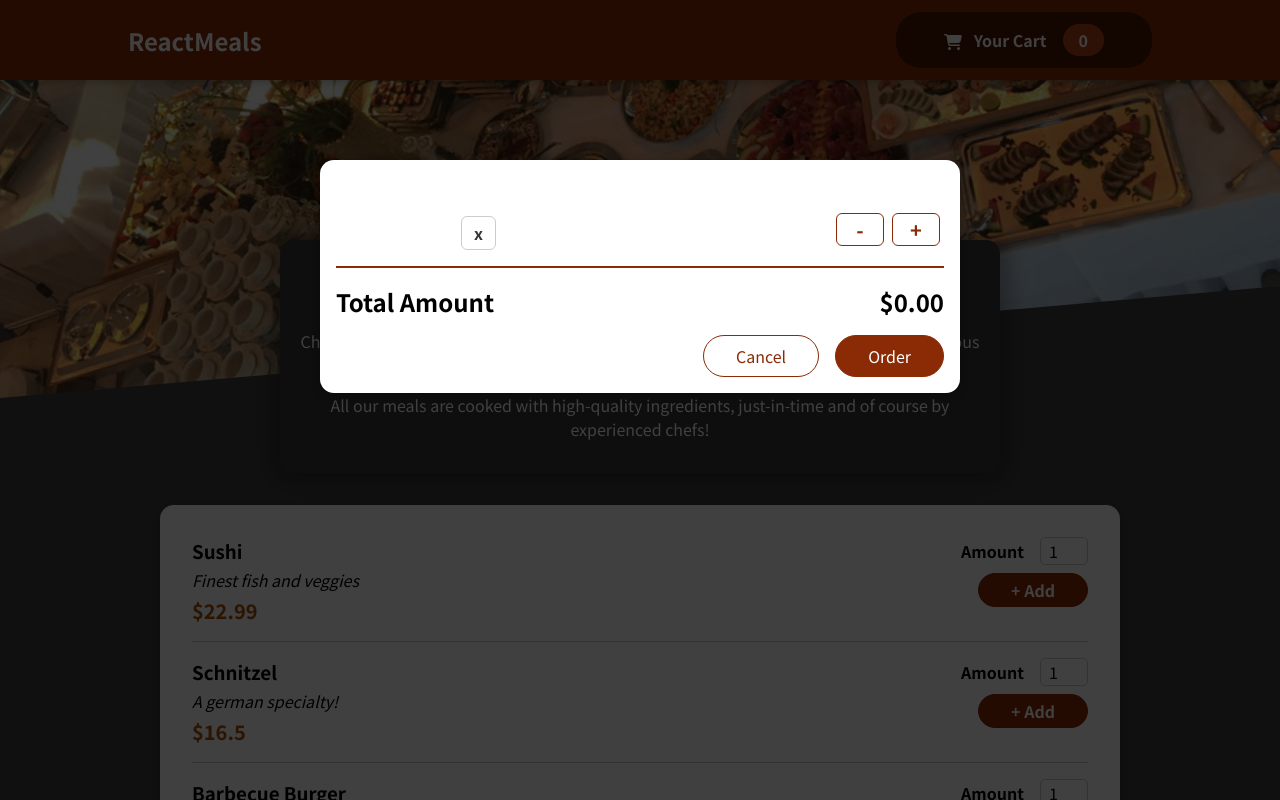
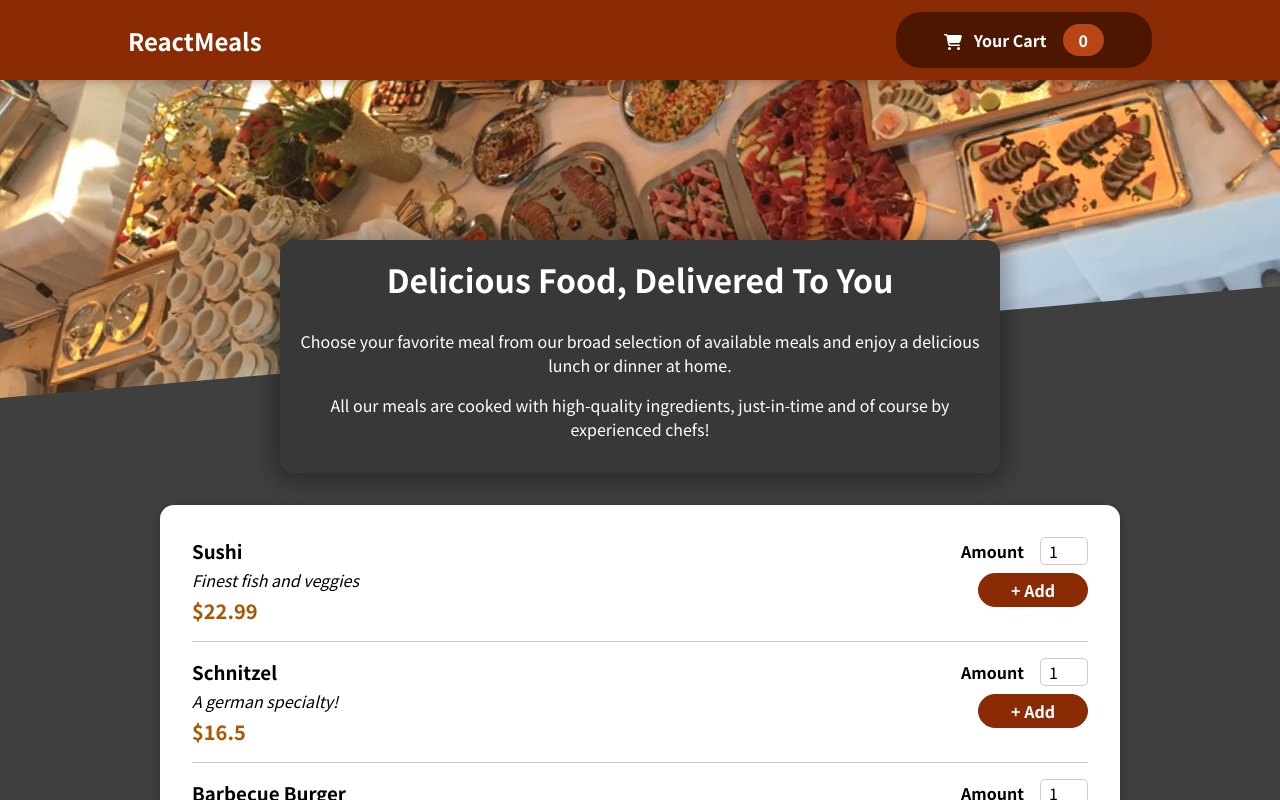
Before and after one commit to monjemaica/react_projects, a React (Create React App) app: page / in a window 1280 px wide. Shown: the top 800 px of the page. Built offline with nearby package versions, Linux system fonts and the light colour scheme.

Commit message:
add open/closed modal

```diff
--- a/src/App.js
+++ b/src/App.js
@@ -1,12 +1,17 @@
 import { Header } from "./Components/Layout/Header/Header";
 import { Meals } from "./Components/Meals/Meals";
 import { Cart } from "./Components/Cart/Cart"
+import { useState } from "react";
 
 function App() {
+  const [isClosed, setIsClosed] = useState(true);
+
   return (
     <>
-      <Cart />
-      <Header />
+    {!isClosed &&
+      <Cart isClosed={setIsClosed}/>
+    }
+      <Header isClosed={setIsClosed}/>
       <main>
         <Meals />
       </main>
--- a/src/Components/Cart/Cart.jsx
+++ b/src/Components/Cart/Cart.jsx
@@ -3,7 +3,9 @@ import classes from './Cart.module.css'
 import { CartItem } from './CartItem/CartItem'
 import Modal from '../UI/Modal/Modal'
 
-export const Cart = () => {
+export const Cart = (props) => {
+
+
     return (
 
         <Modal>
@@ -13,7 +15,7 @@ export const Cart = () => {
                 <span>$0.00</span>
             </div>
             <div className={classes.actions}>
-                    <button className={classes["button--alt"]}>Cancel</button>
+                <button className={classes["button--alt"]} onClick={props.isClosed}>Cancel</button>
                 <button className={classes.button}>Order</button>
             </div>
         </Modal>
--- a/src/Components/Layout/Header/Header.jsx
+++ b/src/Components/Layout/Header/Header.jsx
@@ -1,13 +1,14 @@
-import React from 'react';
+import React, { useState } from 'react';
 import classes from './Header.module.css';
-import { HeaderCartButton } from './HeaderCartButton/HeaderCartButton/HeaderCartButton';
+import { HeaderCartButton } from './HeaderCartButton/HeaderCartButton';
 
-export const Header = () => {
+export const Header = (props) => {
+
     return (
         <>
             <nav className={classes.header}>
                 <h1>ReactMeals</h1>
-                <HeaderCartButton />
+                <HeaderCartButton isClosed={props.isClosed}/>
             </nav>
             <div className={classes["main-image"]}>
                 <img src="../assets/background.jpg" alt="" />
--- a/src/Components/Layout/Header/HeaderCartButton/HeaderCartButton.jsx
+++ b/src/Components/Layout/Header/HeaderCartButton/HeaderCartButton.jsx
@@ -0,0 +1,23 @@
+import React from 'react'
+import classes from './HeaderCartButton.module.css'
+import { FontAwesomeIcon } from '@fortawesome/react-fontawesome'
+import { faCartShopping } from '@fortawesome/free-solid-svg-icons'
+
+export const HeaderCartButton = (props) => {
+
+    const openModalHandler = () => {
+        props.isClosed(false)
+    }
+
+    return (
+        <button className={classes.button} onClick={openModalHandler}>
+            <span className={classes.icon}>
+                <span className={classes.icon}>
+                    <FontAwesomeIcon icon={faCartShopping} />
+                </span>
+            </span>
+            <span>Your Cart</span>
+            <span className={classes.badge}>0</span>
+        </button>
+    )
+}
--- a/src/Components/Layout/Header/HeaderCartButton/HeaderCartButton/HeaderCartButton.jsx
+++ /dev/null
@@ -1,18 +0,0 @@
-import React from 'react'
-import classes from './HeaderCartButton.module.css'
-import { FontAwesomeIcon } from '@fortawesome/react-fontawesome'
-import { faCartShopping } from '@fortawesome/free-solid-svg-icons'
-
-export const HeaderCartButton = () => {
-    return (
-        <button className={classes.button}>
-            <span className={classes.icon}>
-                <span className={classes.icon}>
-                    <FontAwesomeIcon icon={faCartShopping} />
-                </span>
-            </span>
-            <span>Your Cart</span>
-            <span className={classes.badge}>0</span>
-        </button>
-    )
-}
--- a/src/Components/Layout/Header/HeaderCartButton/HeaderCartButton/HeaderCartButton.module.css
+++ /dev/null
@@ -1,59 +0,0 @@
-.button {
-    cursor: pointer;
-    font: inherit;
-    border: none;
-    background-color: #4d1601;
-    color: white;
-    padding: 0.75rem 3rem;
-    display: flex;
-    justify-content: space-around;
-    align-items: center;
-    border-radius: 25px;
-    font-weight: bold;
-  }
-
-  .button:hover,
-  .button:active {
-    background-color: #2c0d00;
-  }
-
-  .icon {
-    width: 1.35rem;
-    height: 1.35rem;
-    margin-right: 0.5rem;
-  }
-
-  .badge {
-    background-color: #b94517;
-    padding: 0.25rem 1rem;
-    border-radius: 25px;
-    margin-left: 1rem;
-    font-weight: bold;
-  }
-
-  .button:hover .badge,
-  .button:active .badge {
-    background-color: #92320c;
-  }
-
-  .bump {
-    animation: bump 300ms ease-out;
-  }
-
-  @keyframes bump {
-    0% {
-      transform: scale(1);
-    }
-    10% {
-      transform: scale(0.9);
-    }
-    30% {
-      transform: scale(1.1);
-    }
-    50% {
-      transform: scale(1.15);
-    }
-    100% {
-      transform: scale(1);
-    }
-  }
```
Also changed, not shown: src/Components/Layout/Header/HeaderCartButton/HeaderCartButton.module.css (indentation only). Lines whose indentation alone changed are shown as unchanged.
